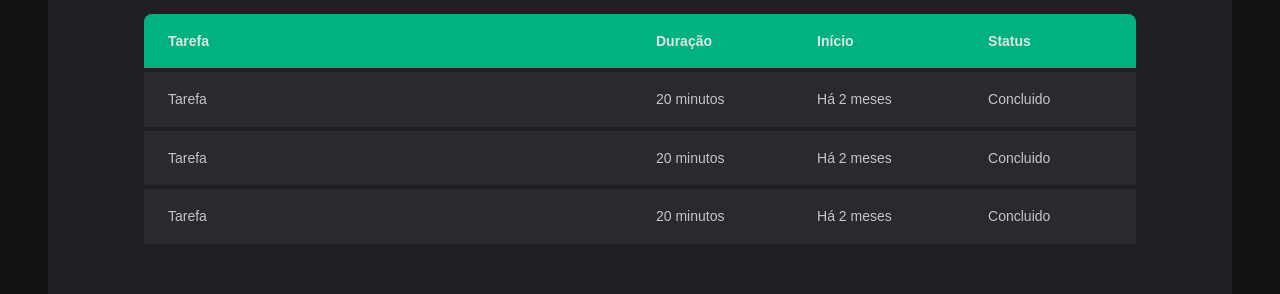
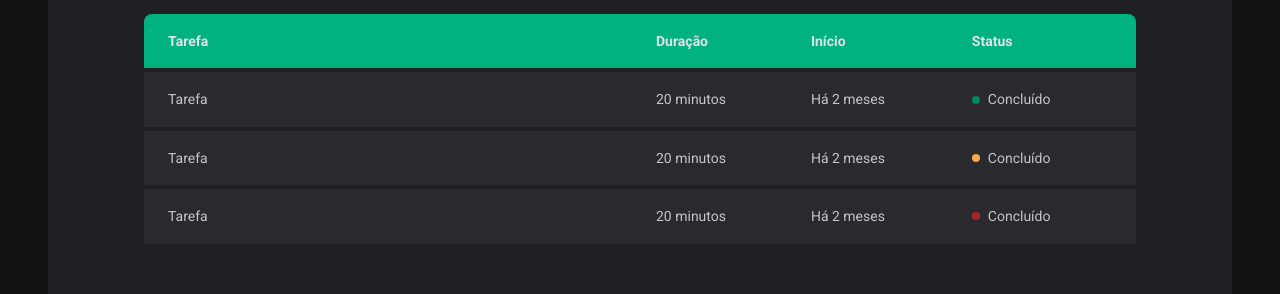
Before and after one commit to WEBGITbruno-ferreira/2023Ignite, a React (Vite) app in the folder aulas/reactjs/aulas/02-Criando-SPAS/02-ignite-timer/: page /history in a window 1280 px wide. Shown: the part 270-564 px from the top of the page. Built offline with nearby package versions, Linux system fonts and the light colour scheme.

Commit message:
Before, adicionando conteúdo em uma tag html através do CSS

```diff
--- a/aulas/reactjs/aulas/02-Criando-SPAS/02-ignite-timer/index.html
+++ b/aulas/reactjs/aulas/02-Criando-SPAS/02-ignite-timer/index.html
@@ -5,9 +5,11 @@
     <link rel="preconnect" href="https://fonts.googleapis.com">
     <link rel="preconnect" href="https://fonts.gstatic.com" crossorigin>
 
+
+
     <meta name="viewport" content="width=device-width, initial-scale=1.0" />
 
-    <link href="https://fonts.googleapis.com/css2?family=Roboto:wght@400;700&display=swap" rel="stylesheet"/>
+    <link href="https://fonts.googleapis.com/css2?family=Roboto+Mono:wght@700&family=Roboto:wght@400;700&display=swap" rel="stylesheet">
     <title>Ignite timer</title>
   </head>
   <body>
--- a/aulas/reactjs/aulas/02-Criando-SPAS/02-ignite-timer/src/pages/History/index.tsx
+++ b/aulas/reactjs/aulas/02-Criando-SPAS/02-ignite-timer/src/pages/History/index.tsx
@@ -1,4 +1,4 @@
-import { HistoryContainer, HistoryList } from './styles'
+import { HistoryContainer, HistoryList, Status } from './styles'
 
 export function History() {
   return (
@@ -20,21 +20,27 @@
               <td>Tarefa</td>
               <td>20 minutos</td>
               <td>Há 2 meses</td>
-              <td>Concluido</td>
+              <td>
+                <Status statusColor="green"> Concluído</Status>
+              </td>
             </tr>
 
             <tr>
               <td>Tarefa</td>
               <td>20 minutos</td>
               <td>Há 2 meses</td>
-              <td>Concluido</td>
+              <td>
+                <Status statusColor="yellow"> Concluído</Status>
+              </td>
             </tr>
 
             <tr>
               <td>Tarefa</td>
               <td>20 minutos</td>
               <td>Há 2 meses</td>
-              <td>Concluido</td>
+              <td>
+                <Status statusColor="red"> Concluído</Status>
+              </td>
             </tr>
           </tbody>
         </table>
--- a/aulas/reactjs/aulas/02-Criando-SPAS/02-ignite-timer/src/pages/History/styles.ts
+++ b/aulas/reactjs/aulas/02-Criando-SPAS/02-ignite-timer/src/pages/History/styles.ts
@@ -59,3 +59,28 @@
     }
   }
 `
+
+const STATUS_COLORS = {
+  yellow: 'yellow-500',
+  green: 'green-500',
+  red: 'red-500',
+} as const /* fixando texto como um dos três  fixar erro do Ts clear */
+
+interface StatusProps {
+  statusColor: keyof typeof STATUS_COLORS /* pegando as chaves do objeto acima */
+}
+
+export const Status = styled.span<StatusProps>`
+  display: flex;
+  align-items: center;
+  gap: 0.5rem;
+
+  &::before {
+    content: '      ';
+    width: 0.5rem;
+    height: 0.5rem;
+    border-radius: 9999px;
+
+    background: ${(props) => props.theme[STATUS_COLORS[props.statusColor]]};
+  }
+`
--- a/aulas/reactjs/aulas/02-Criando-SPAS/02-ignite-timer/src/styles/global.ts
+++ b/aulas/reactjs/aulas/02-Criando-SPAS/02-ignite-timer/src/styles/global.ts
@@ -20,7 +20,7 @@
 }
 
 body , input, textarea, button {
-  font-family: 'Ronboto', sans-serif;
+  font-family: 'Roboto', sans-serif;
   font-weight: 400;
   font-size: 1rem;
 }
```
